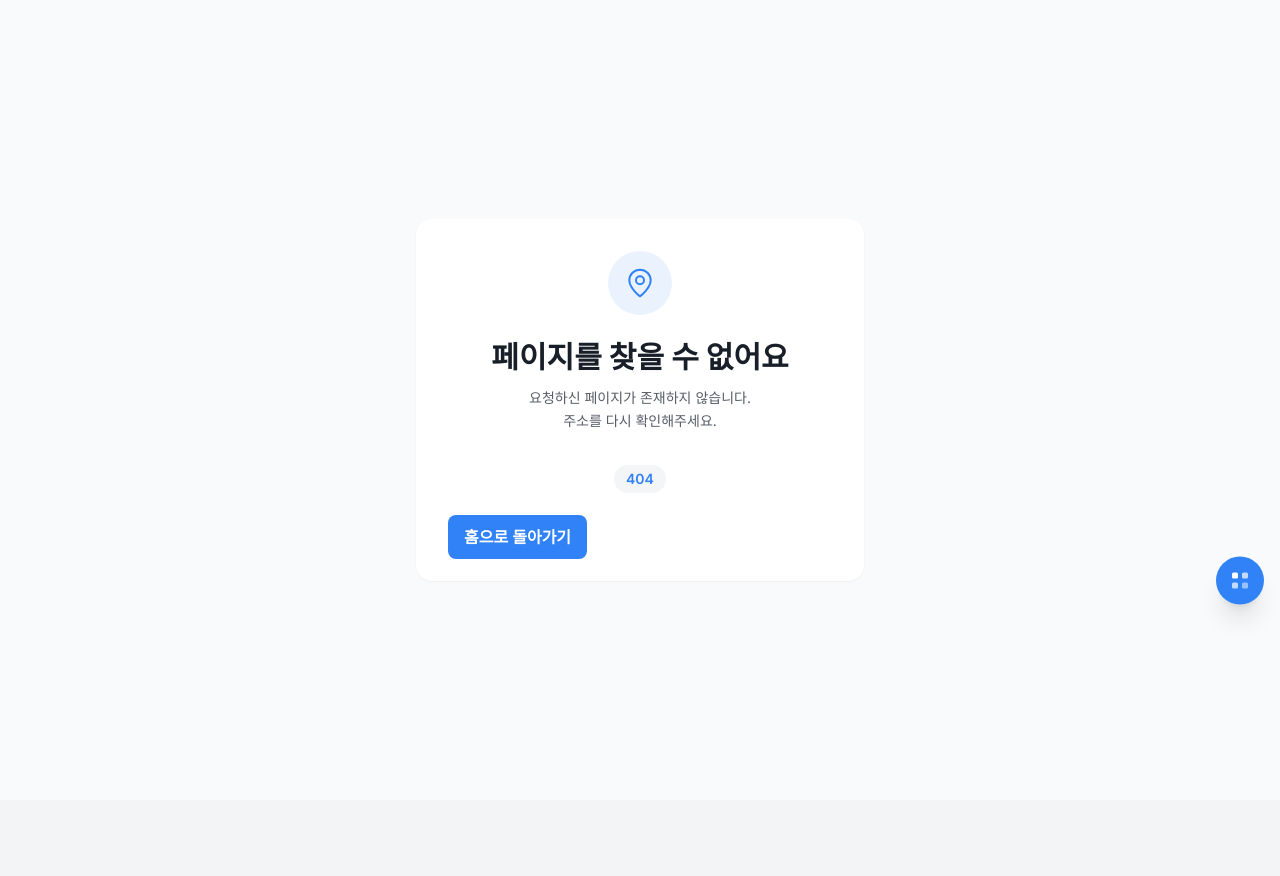
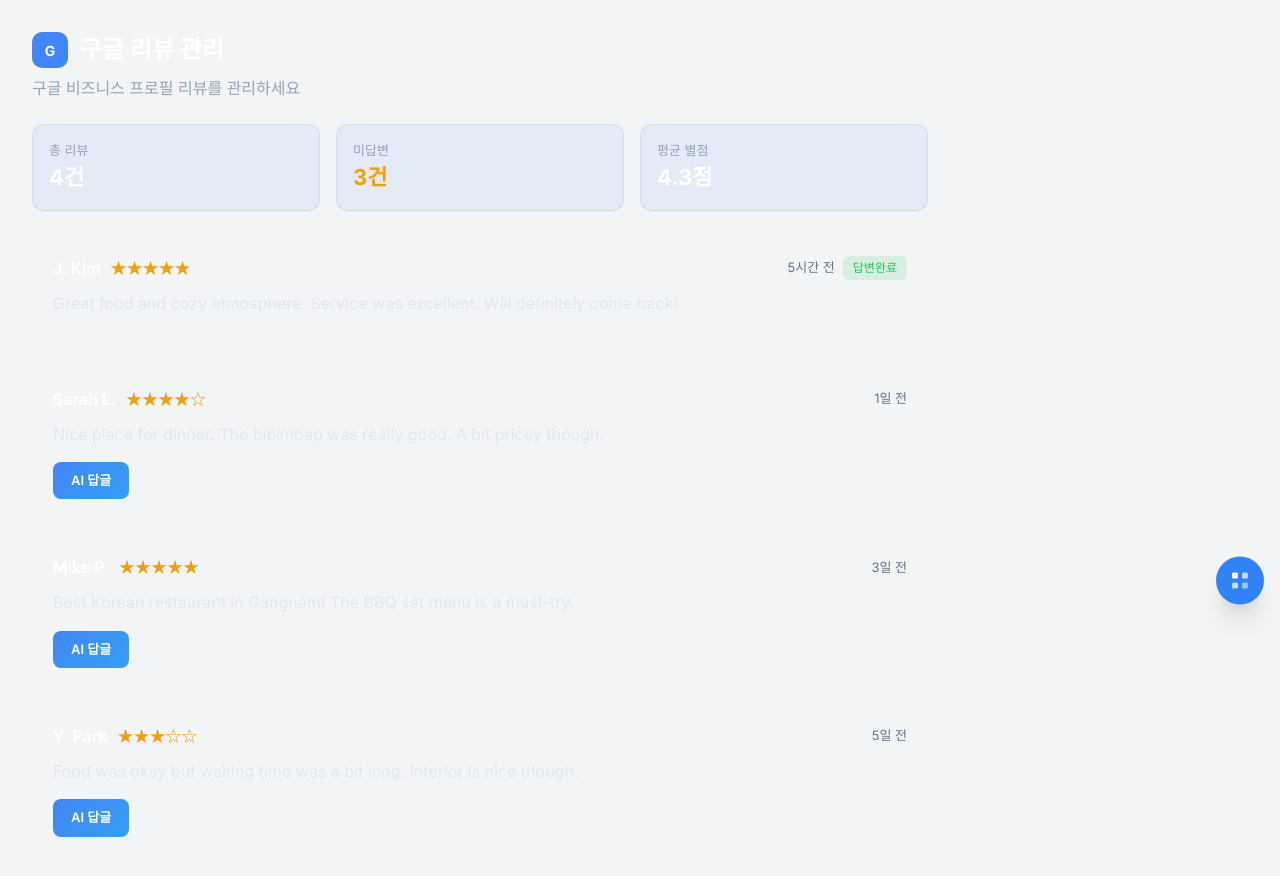
Before and after one commit to jty0221-del/localution, a Next.js app: page /review-admin/google in a window 1280 px wide. Before the commit this address had no page. Shown: the top 876 px of the page. Before the commit the page ends 800 px from the top, so only its background shows below. Built offline with nearby package versions, Linux system fonts and the light colour scheme.

Commit message:
feat: add google review admin page

```diff
--- /dev/null
+++ b/app/review-admin/google/page.tsx
@@ -0,0 +1,93 @@
+'use client'
+import { useState } from 'react'
+
+const googleReviews = [
+  { id: 1, author: 'J. Kim', rating: 5, content: 'Great food and cozy atmosphere. Service was excellent. Will definitely come back!', date: '5시간 전', replied: true },
+  { id: 2, author: 'Sarah L.', rating: 4, content: 'Nice place for dinner. The bibimbap was really good. A bit pricey though.', date: '1일 전', replied: false },
+  { id: 3, author: 'Mike P.', rating: 5, content: 'Best Korean restaurant in Gangnam! The BBQ set menu is a must-try.', date: '3일 전', replied: false },
+  { id: 4, author: 'Y. Park', rating: 3, content: 'Food was okay but waiting time was a bit long. Interior is nice though.', date: '5일 전', replied: false },
+]
+
+export default function GoogleReviewPage() {
+  const [replyingId, setReplyingId] = useState<number | null>(null)
+  const [aiReply, setAiReply] = useState('')
+  const [generating, setGenerating] = useState(false)
+
+  const handleAiReply = async (review: typeof googleReviews[0]) => {
+    setReplyingId(review.id)
+    setGenerating(true)
+    try {
+      const res = await fetch('/api/ai-review-reply', {
+        method: 'POST',
+        headers: { 'Content-Type': 'application/json' },
+        body: JSON.stringify({ review_text: review.content, reviewer_name: review.author, rating: review.rating, store_name: '하랑마케팅 강남점', tone: 'warm' })
+      })
+      const data = await res.json()
+      setAiReply(data.reply || data.message || '생성 실패')
+    } catch { setAiReply('네트워크 오류') }
+    finally { setGenerating(false) }
+  }
+
+  return (
+    <div style={{ padding: '32px', maxWidth: 960 }}>
+      <div style={{ display: 'flex', alignItems: 'center', gap: 12, marginBottom: 8 }}>
+        <div style={{ width: 36, height: 36, borderRadius: 10, background: '#4285F4', display: 'flex', alignItems: 'center', justifyContent: 'center', color: '#fff', fontWeight: 700, fontSize: 14 }}>G</div>
+        <h1 style={{ fontSize: 24, fontWeight: 700, color: '#fff' }}>구글 리뷰 관리</h1>
+      </div>
+      <p style={{ color: '#94a3b8', marginBottom: 24 }}>구글 비즈니스 프로필 리뷰를 관리하세요</p>
+
+      <div style={{ display: 'grid', gridTemplateColumns: 'repeat(3, 1fr)', gap: 16, marginBottom: 24 }}>
+        <div style={{ background: 'rgba(66,133,244,0.08)', borderRadius: 12, padding: 16, border: '1px solid rgba(66,133,244,0.15)' }}>
+          <p style={{ color: '#94a3b8', fontSize: 13 }}>총 리뷰</p>
+          <p style={{ color: '#fff', fontSize: 22, fontWeight: 700 }}>{googleReviews.length}건</p>
+        </div>
+        <div style={{ background: 'rgba(66,133,244,0.08)', borderRadius: 12, padding: 16, border: '1px solid rgba(66,133,244,0.15)' }}>
+          <p style={{ color: '#94a3b8', fontSize: 13 }}>미답변</p>
+          <p style={{ color: '#f59e0b', fontSize: 22, fontWeight: 700 }}>{googleReviews.filter(r => !r.replied).length}건</p>
+        </div>
+        <div style={{ background: 'rgba(66,133,244,0.08)', borderRadius: 12, padding: 16, border: '1px solid rgba(66,133,244,0.15)' }}>
+          <p style={{ color: '#94a3b8', fontSize: 13 }}>평균 별점</p>
+          <p style={{ color: '#fff', fontSize: 22, fontWeight: 700 }}>{(googleReviews.reduce((s, r) => s + r.rating, 0) / googleReviews.length).toFixed(1)}점</p>
+        </div>
+      </div>
+
+      <div style={{ display: 'flex', flexDirection: 'column', gap: 14 }}>
+        {googleReviews.map(review => (
+          <div key={review.id} style={{ background: 'rgba(255,255,255,0.04)', borderRadius: 14, padding: 20, border: '1px solid rgba(255,255,255,0.06)' }}>
+            <div style={{ display: 'flex', justifyContent: 'space-between', marginBottom: 10 }}>
+              <div style={{ display: 'flex', alignItems: 'center', gap: 10 }}>
+                <span style={{ color: '#fff', fontWeight: 600 }}>{review.author}</span>
+                <span style={{ color: '#f59e0b' }}>{'★'.repeat(review.rating)}{'☆'.repeat(5 - review.rating)}</span>
+              </div>
+              <div style={{ display: 'flex', alignItems: 'center', gap: 8 }}>
+                <span style={{ color: '#64748b', fontSize: 13 }}>{review.date}</span>
+                {review.replied && <span style={{ background: 'rgba(34,197,94,0.12)', color: '#22c55e', padding: '3px 10px', borderRadius: 6, fontSize: 12 }}>답변완료</span>}
+              </div>
+            </div>
+            <p style={{ color: '#e2e8f0', lineHeight: 1.7, marginBottom: 14 }}>{review.content}</p>
+            {replyingId === review.id && (
+              <div style={{ background: 'rgba(66,133,244,0.06)', borderRadius: 10, padding: 14, marginBottom: 12 }}>
+                {generating ? <p style={{ color: '#4285F4' }}>AI 답글 생성 중...</p> : (
+                  <div>
+                    <p style={{ color: '#e2e8f0', lineHeight: 1.7, marginBottom: 10 }}>{aiReply}</p>
+                    <div style={{ display: 'flex', gap: 8 }}>
+                      <button style={{ padding: '7px 18px', background: '#4285F4', color: '#fff', border: 'none', borderRadius: 8, cursor: 'pointer', fontSize: 13 }}>등록</button>
+                      <button onClick={() => handleAiReply(review)} style={{ padding: '7px 18px', background: 'rgba(255,255,255,0.06)', color: '#94a3b8', border: 'none', borderRadius: 8, cursor: 'pointer', fontSize: 13 }}>재생성</button>
+                      <button onClick={() => setReplyingId(null)} style={{ padding: '7px 18px', background: 'transparent', color: '#64748b', border: 'none', borderRadius: 8, cursor: 'pointer', fontSize: 13 }}>취소</button>
+                    </div>
+                  </div>
+                )}
+              </div>
+            )}
+            {!review.replied && replyingId !== review.id && (
+              <button onClick={() => handleAiReply(review)} style={{
+                padding: '9px 18px', background: 'linear-gradient(135deg, #4285F4, #34a0f4)',
+                color: '#fff', border: 'none', borderRadius: 8, cursor: 'pointer', fontSize: 13, fontWeight: 600,
+              }}>AI 답글</button>
+            )}
+          </div>
+        ))}
+      </div>
+    </div>
+  )
+}
```
